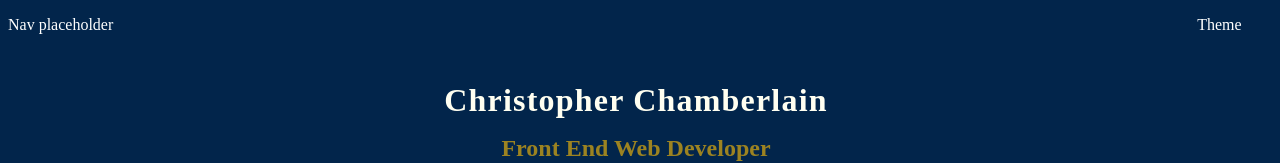
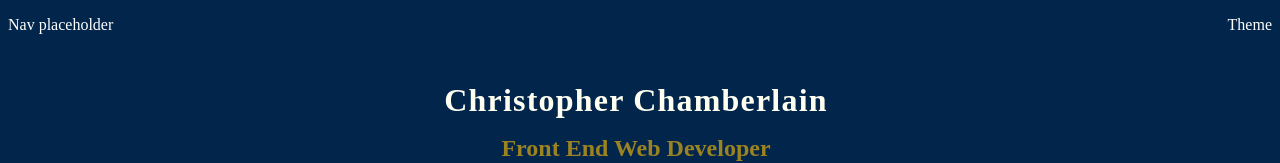
Before and after one commit to AkaraTawng/portfolio-mf-v2, a React (Create React App) app: page / in a window 1280 px wide. Shown: the top 163 px of the page. Built offline with nearby package versions, Linux system fonts and the light colour scheme.

Commit message:
add margin right to theme placeholder

```diff
--- a/src/main.css
+++ b/src/main.css
@@ -37,7 +37,7 @@
   z-index: -1;
 }
 #header-wrapper #nav-theme-flex-container {
-  width: 97%;
+  width: 100%;
   display: flex;
   flex-direction: row;
   justify-content: space-between;
@@ -63,6 +63,7 @@
 #theme-placeholder {
   color: white;
   margin-top: 1rem;
+  margin-right: 0.5rem;
   height: -webkit-fit-content;
   height: -moz-fit-content;
   height: fit-content;
--- a/src/scss/components/_themeToggle.scss
+++ b/src/scss/components/_themeToggle.scss
@@ -1,5 +1,6 @@
 #theme-placeholder {
     color: white;
     margin-top: 1rem;
+    margin-right: 0.5rem;
     height: fit-content;
 }
```
Also changed, not shown: 1 other file (tests, documents, lock files or other folders).
